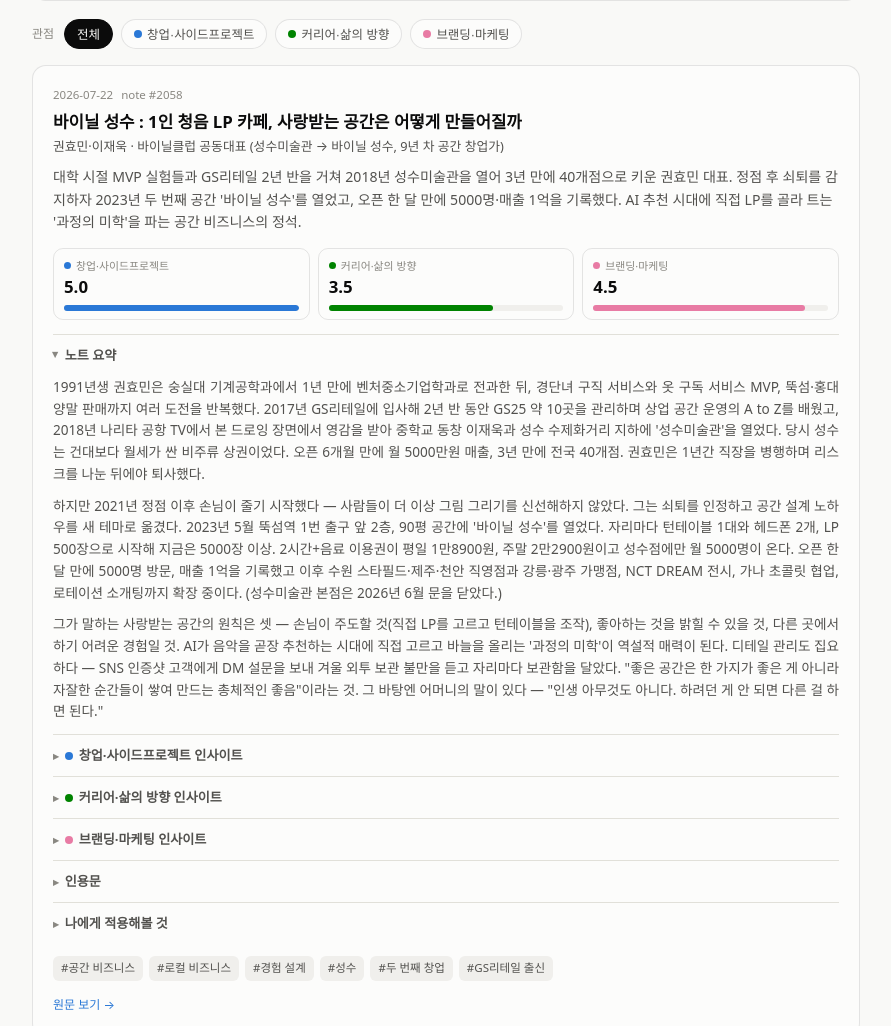
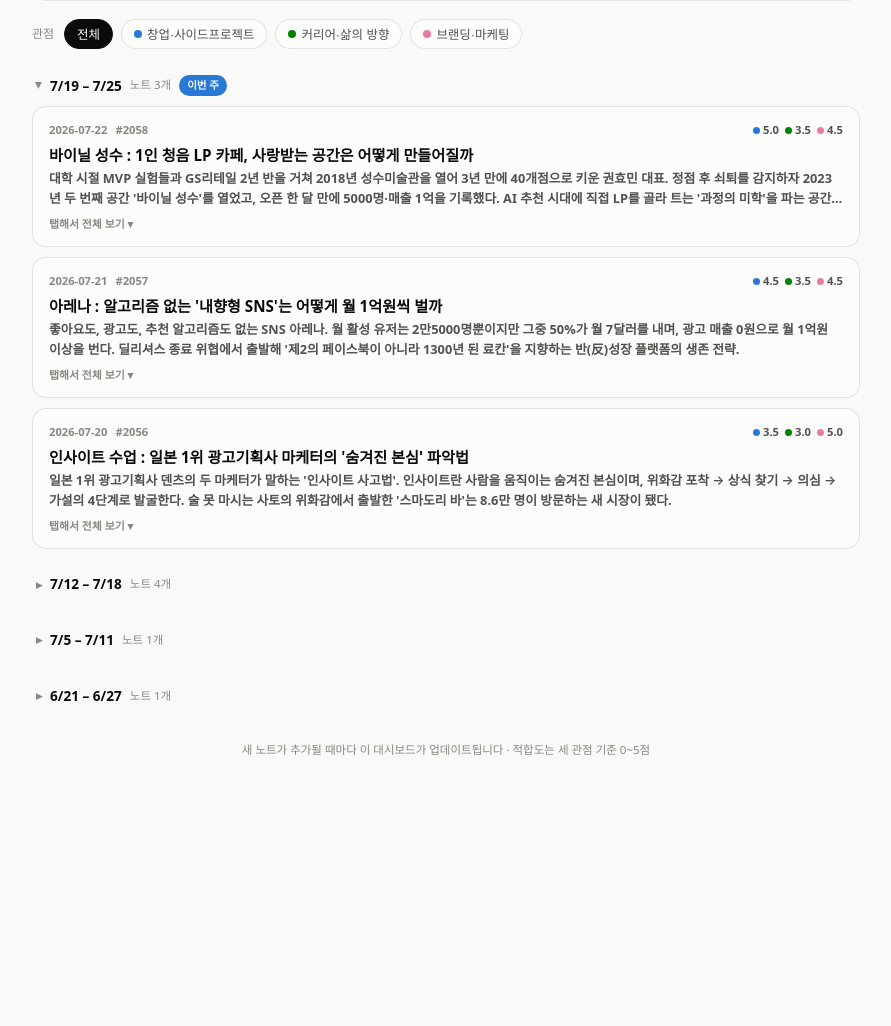
Before and after one commit to cksals00-ai/alfred-daily, a website: page app/public/dashboard.html in a window 1280 px wide. Shown: the part 1244-2270 px from the top of the page, without its empty margins (194-1085 px from the left). After the commit the page ends 2063 px from the top, so only its background shows below. Drawn offline with Linux system fonts and the light colour scheme.

Commit message:
Collapse notes into compact cards grouped by week

```diff
--- a/app/public/dashboard.html
+++ b/app/public/dashboard.html
@@ -129,15 +129,50 @@
   .chip.active { background: var(--text-primary); color: var(--page); border-color: var(--text-primary); }
   .chip .dot { display: inline-block; width: 8px; height: 8px; border-radius: 50%; margin-right: 5px; vertical-align: 1px; }
 
-  /* note cards */
-  .card {
+  /* week groups */
+  details.week { border: none; margin-bottom: 14px; }
+  details.week > summary {
+    padding: 10px 4px; font-size: 0.85rem; font-weight: 700; color: var(--text-primary);
+    display: flex; align-items: center; gap: 8px; cursor: pointer; list-style: none;
+  }
+  details.week > summary::before { content: "▸"; font-size: 0.75rem; color: var(--muted); transition: transform .15s; }
+  details.week[open] > summary::before { transform: rotate(90deg); }
+  details.week > summary .wk-count { font-size: 0.72rem; font-weight: 500; color: var(--muted); }
+  details.week > summary .wk-now {
+    font-size: 0.66rem; font-weight: 600; color: var(--page); background: var(--series-1);
+    border-radius: 999px; padding: 2px 8px;
+  }
+
+  /* note cards (collapsed by default) */
+  details.ncard {
     background: var(--surface-1); border: 1px solid var(--border);
-    border-radius: 14px; padding: 20px; margin-bottom: 16px;
+    border-radius: 14px; margin-bottom: 10px; overflow: hidden;
   }
+  details.ncard > summary {
+    cursor: pointer; list-style: none; padding: 14px 16px !important;
+    display: block !important;
+  }
+  details.ncard > summary::before { content: none !important; }
+  details.ncard > summary::-webkit-details-marker { display: none; }
+  details.ncard { border-top: 1px solid var(--border); }
+  details.week > summary { display: flex !important; padding: 10px 4px !important; }
+  details.week { border-top: none; }
+  .nc-meta { font-size: 0.7rem; color: var(--muted); display: flex; gap: 8px; align-items: center; flex-wrap: wrap; }
+  .nc-meta .nc-scores { display: inline-flex; gap: 6px; margin-left: auto; }
+  .nc-meta .nc-s { display: inline-flex; align-items: center; gap: 3px; font-size: 0.7rem; font-weight: 600; color: var(--text-secondary); }
+  .nc-title { font-size: 0.95rem; font-weight: 700; line-height: 1.45; margin: 5px 0 3px; color: var(--text-primary); }
+  .nc-sum {
+    font-size: 0.8rem; color: var(--text-secondary); line-height: 1.55;
+    display: -webkit-box; -webkit-line-clamp: 2; -webkit-box-orient: vertical; overflow: hidden;
+  }
+  details.ncard[open] .nc-sum { display: none; }
+  .nc-open-hint { font-size: 0.68rem; color: var(--muted); margin-top: 6px; }
+  details.ncard[open] .nc-open-hint { display: none; }
+  .ncard-body { padding: 0 16px 16px; border-top: 1px solid var(--grid); }
   .card .meta { font-size: 0.72rem; color: var(--muted); display: flex; gap: 8px; flex-wrap: wrap; }
   .card h3 { font-size: 1.05rem; margin: 6px 0 2px; line-height: 1.4; }
-  .card .subject { font-size: 0.8rem; color: var(--text-secondary); margin-bottom: 10px; }
-  .card .summary { font-size: 0.88rem; color: var(--text-secondary); margin-bottom: 14px; }
+  .ncard-body .subject { font-size: 0.8rem; color: var(--text-secondary); margin: 12px 0 10px; }
+  .ncard-body .summary { font-size: 0.88rem; color: var(--text-secondary); margin-bottom: 14px; }
 
   .scores { display: grid; grid-template-columns: repeat(3, 1fr); gap: 8px; margin-bottom: 14px; }
   .score {
@@ -637,14 +672,25 @@ const NOTES = [
 ];
 /* ──────────────────────────────────────────────────────────── */
 
-function render(filter = "all") {
-  const cards = document.getElementById("cards");
-  const shown = filter === "all" ? NOTES : NOTES.filter(n => n.scores[filter] >= 4.0);
-  document.getElementById("empty").style.display = shown.length ? "none" : "block";
-  cards.innerHTML = shown.map(n => `
-    <div class="card">
-      <div class="meta"><span>${n.date}</span><span>note #${n.id}</span></div>
-      <h3>${n.title}</h3>
+function weekStartOf(dateStr) {
+  const d = new Date(dateStr + "T00:00:00");
+  d.setDate(d.getDate() - d.getDay()); // 일요일 시작
+  return d;
+}
+function fmtMD(d) { return `${d.getMonth() + 1}/${d.getDate()}`; }
+
+function noteCard(n, filter) {
+  const miniScores = Object.keys(PERSPECTIVES).map(k => `
+    <span class="nc-s"><span class="dot" style="background:${PERSPECTIVES[k].color};width:7px;height:7px;border-radius:50%;display:inline-block;"></span>${n.scores[k].toFixed(1)}</span>`).join("");
+  return `
+    <details class="ncard">
+      <summary>
+        <div class="nc-meta"><span>${n.date}</span><span>#${n.id}</span><span class="nc-scores">${miniScores}</span></div>
+        <div class="nc-title">${n.title}</div>
+        <div class="nc-sum">${n.summary}</div>
+        <div class="nc-open-hint">탭해서 전체 보기 ▾</div>
+      </summary>
+      <div class="ncard-body">
         <div class="subject">${n.subject}</div>
         <div class="summary">${n.summary}</div>
         <div class="scores">
@@ -674,7 +720,37 @@ function render(filter = "all") {
         </details>
         <div class="tags">${n.tags.map(t => `<span class="tag">#${t}</span>`).join("")}</div>
         <div style="margin-top:10px;"><a class="link" href="${n.url}" target="_blank">원문 보기 →</a></div>
-    </div>`).join("");
+      </div>
+    </details>`;
+}
+
+function render(filter = "all") {
+  const cards = document.getElementById("cards");
+  const shown = (filter === "all" ? NOTES : NOTES.filter(n => n.scores[filter] >= 4.0))
+    .slice().sort((a, b) => b.date.localeCompare(a.date));
+  document.getElementById("empty").style.display = shown.length ? "none" : "block";
+
+  // 주간(일요일 시작) 그룹핑
+  const groups = new Map();
+  shown.forEach(n => {
+    const ws = weekStartOf(n.date);
+    const key = ws.toISOString().slice(0, 10);
+    if (!groups.has(key)) groups.set(key, { start: ws, notes: [] });
+    groups.get(key).notes.push(n);
+  });
+
+  const todayKey = weekStartOf(new Date().toISOString().slice(0, 10)).toISOString().slice(0, 10);
+  const sorted = [...groups.entries()].sort((a, b) => b[0].localeCompare(a[0]));
+
+  cards.innerHTML = sorted.map(([key, g], i) => {
+    const end = new Date(g.start); end.setDate(end.getDate() + 6);
+    const isNow = key === todayKey;
+    return `
+      <details class="week" ${i === 0 ? "open" : ""}>
+        <summary>${fmtMD(g.start)} – ${fmtMD(end)} <span class="wk-count">노트 ${g.notes.length}개</span>${isNow ? '<span class="wk-now">이번 주</span>' : ""}</summary>
+        ${g.notes.map(n => noteCard(n, filter)).join("")}
+      </details>`;
+  }).join("");
 }
 
 function renderBrief() {
```
Lines whose indentation alone changed are shown as unchanged.
